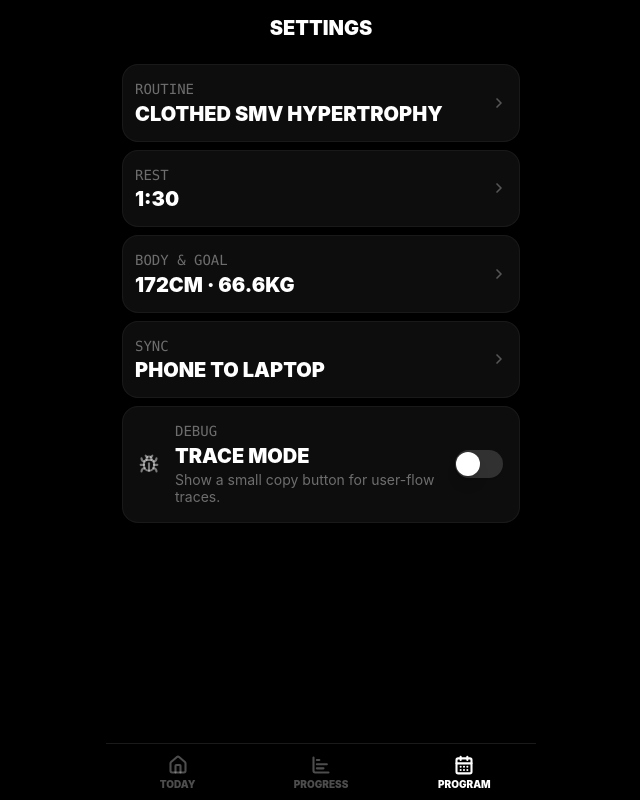
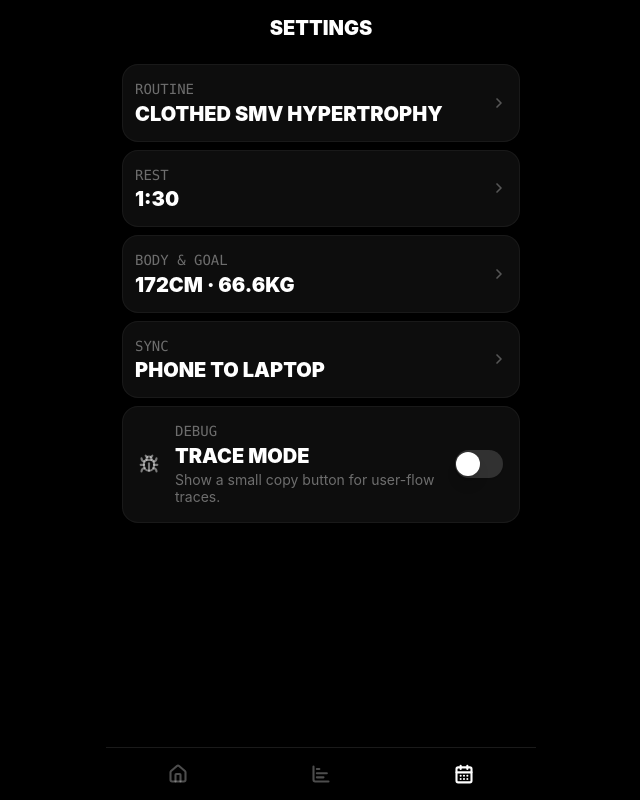
Before and after one commit to IFAKA/liftday, a Next.js app: page /settings in a window 1280 px wide. Shown: the whole page, without its empty margins (319-959 px from the left). Built offline with nearby package versions, Linux system fonts and the light colour scheme.

Commit message:
fix: remove bottom nav labels

```diff
--- a/components/BottomNav.tsx
+++ b/components/BottomNav.tsx
@@ -34,15 +34,12 @@ export function BottomNav() {
             key={href}
             href={href}
             className={cn(
-              'flex-1 flex flex-col items-center justify-center py-2 gap-1 transition-colors min-h-[44px] min-[390px]:min-h-[56px] min-[390px]:py-2.5',
+              'flex-1 flex items-center justify-center py-2 transition-colors min-h-[44px] min-[390px]:min-h-[52px] min-[390px]:py-2.5',
               active ? 'text-white' : 'text-white/30 active:text-white/60'
             )}
             aria-label={label}
           >
             <Icon className={cn('w-5 h-5', active && 'stroke-[2.5]')} />
-            <span className="sr-only min-[390px]:not-sr-only min-[390px]:text-[10px] min-[390px]:font-black min-[390px]:uppercase min-[390px]:leading-none">
-              {label}
-            </span>
           </Link>
         );
       })}
```
